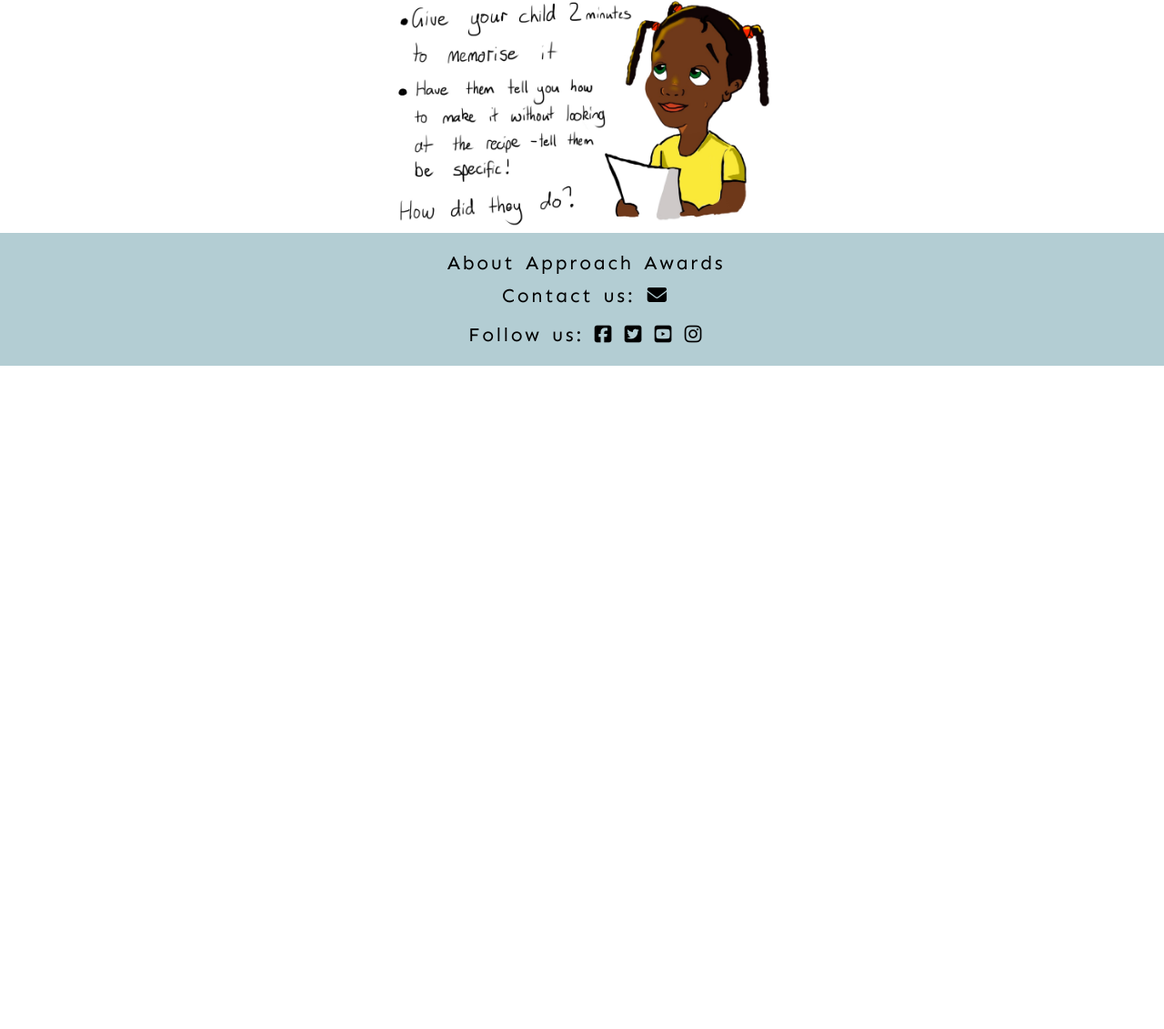
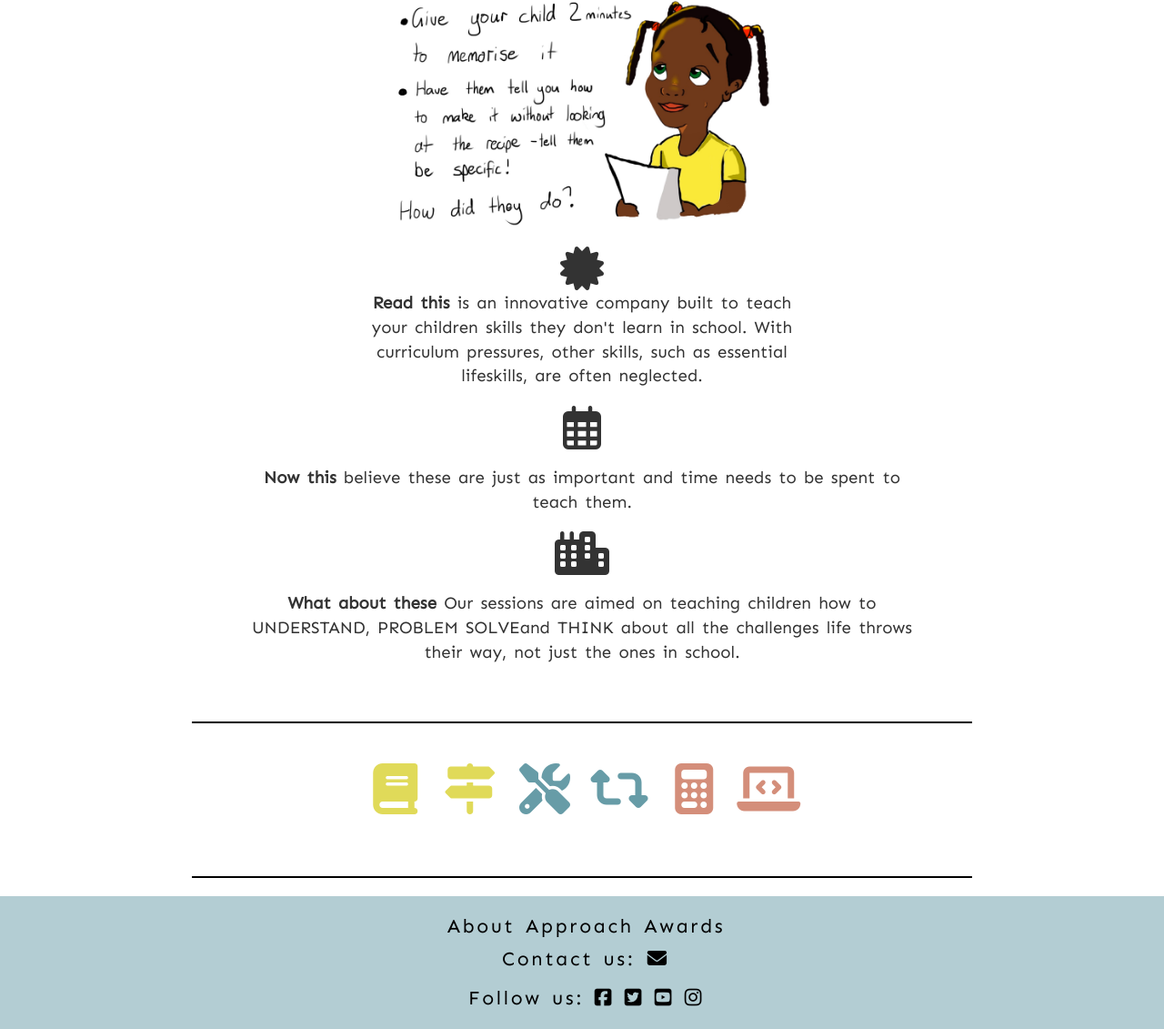
Before and after one commit to Code-Institute-Submissions/Milestone-Project-37, a plain HTML site: page understanding.html in a window 1280 px wide. Shown: the part 558-1689 px from the top of the page at 91% size. Before the commit the page ends 960 px from the top, so only its background shows below. Drawn offline with nearby package versions, Linux system fonts and the light colour scheme; a web font is replaced by a local one.

Commit message:
problem solving thinking and understanding content change footer contact section

```diff
--- a/understanding.html
+++ b/understanding.html
@@ -66,9 +66,49 @@
      <div class="logo-understanding">
     </div>
     </div>
-<!-- logo image -->
+</section>
 
+<section>
+ <div class="logo-problemsolving">
+    </div>
+    <div class ="row">
+    <div class="intro-text col">
+        <i class="fas fa-certificate fa-3x"></i> <!-- not sure on dots- revise  -->
+            <p class = "tab4"><strong>Read this </strong> is an innovative company built to teach your children skills they don't learn in school.
+            With curriculum pressures, other skills, such as essential lifeskills, are often neglected.
+            </p>
+        <i class="far fa-calendar-alt fa-3x"></i>
+            <p class = "tab2"><strong>Now this</strong> believe these are just as important and time needs to be spent to teach them.
+            </p>
+        <i class="fas fa-city fa-3x"></i>
+            <p class = "tab2"><strong>What about these </strong>Our sessions are aimed on teaching children how to
+            UNDERSTAND, PROBLEM SOLVEand THINK about all the challenges life throws
+            their way, not just the ones in school.
+            </p>
+
+    </div>
+    </div>
+<hr class="dark">
+
+<div class="container-fluid">
+    <div class="row">
+    <div class="learn-logos">
+        <i class="fas fa-book fa-fw fa-4x"></i>
+        <i class="fas fa-map-signs fa-fw fa-4x"></i>
+        <i class="fas fa-tools fa-fw fa-4x"> </i>
+        <i class="fas fa-retweet fa-fw fa-4x"></i>
+        <i class="fas fa-calculator fa-fw fa-4x"> </i>
+        <i class="fas fa-laptop-code fa-fw fa-4x"></i>
+    </div>
+    </div>
+</div>
+<hr class="dark">
 </section>
+
+
+
+
+
 
 <!-- Footer and social media links -->
 <section class="footer">
```
Also changed, not shown: about.html (+4 -6 lines), approach.html (+3 -5 lines), awards.html (+3 -6 lines), problemsolving.html (+6 -10 lines), thinking.html (+38 -0 lines), style/images/draftimage.jpg (deleted).
